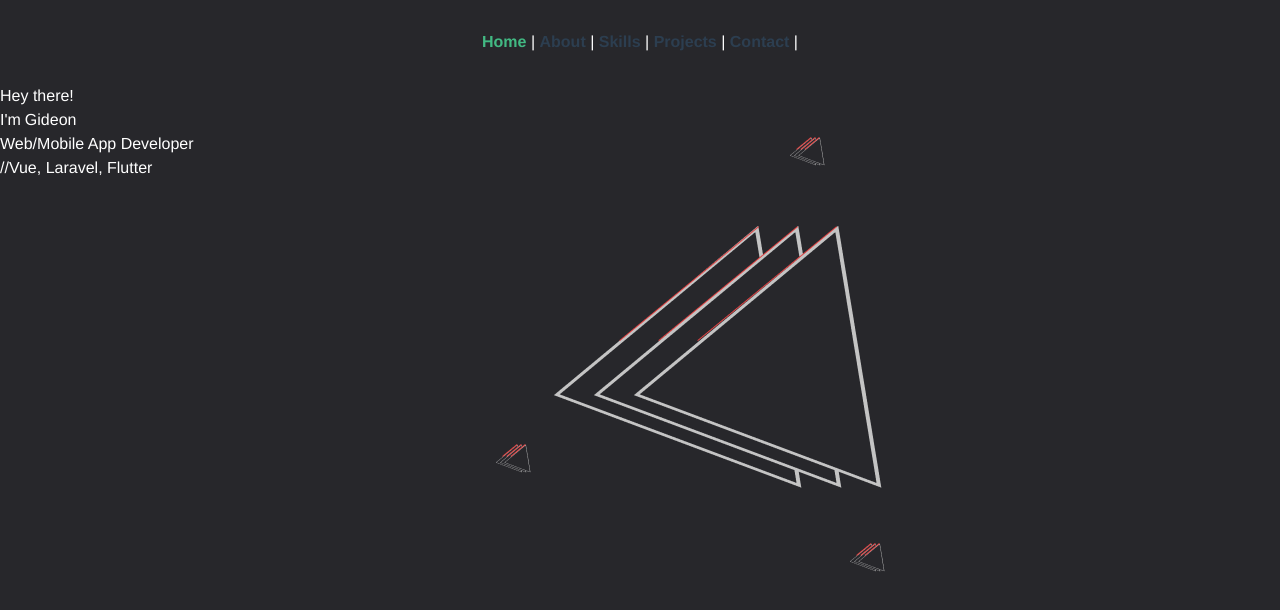
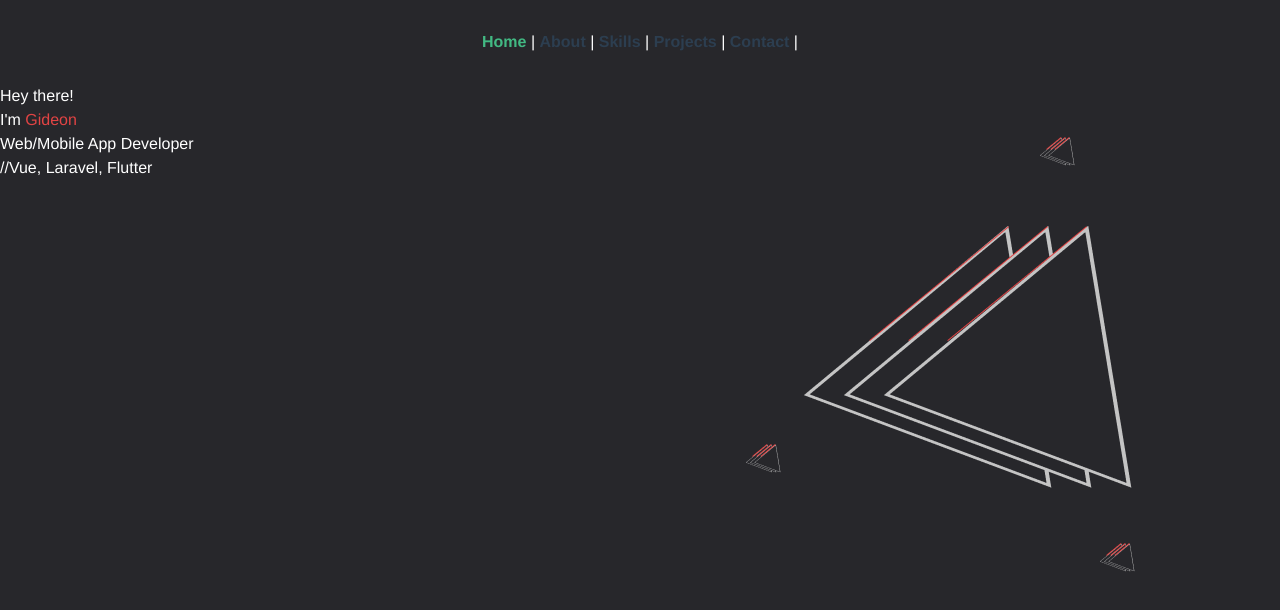
Before and after one commit to gideonpeters/dev-portfolio, a Vue app: page / in a window 1280 px wide. Shown: the top 610 px of the page. Built offline with nearby package versions, Linux system fonts and the light colour scheme.

Commit message:
made some changes

```diff
--- a/public/index.html
+++ b/public/index.html
@@ -1,15 +1,18 @@
 <!DOCTYPE html>
 <html lang="en">
 	<head>
-    <meta charset="utf-8">
-    <meta http-equiv="X-UA-Compatible" content="IE=edge">
-    <meta name="viewport" content="width=device-width,initial-scale=1.0">
-    <link rel="icon" href="<%= BASE_URL %>favicon.ico">
-    <title>portfolio</title>
+		<meta charset="utf-8" />
+		<meta http-equiv="X-UA-Compatible" content="IE=edge" />
+		<meta name="viewport" content="width=device-width,initial-scale=1.0" />
+		<link rel="icon" href="<%= BASE_URL %>favicon.ico" />
+		<title>Gideon Peters</title>
 	</head>
 	<body>
 		<noscript>
-      <strong>We're sorry but portfolio doesn't work properly without JavaScript enabled. Please enable it to continue.</strong>
+			<strong
+				>We're sorry but portfolio doesn't work properly without
+				JavaScript enabled. Please enable it to continue.</strong
+			>
 		</noscript>
 		<div id="app"></div>
 		<!-- built files will be auto injected -->
--- a/src/views/Contact.vue
+++ b/src/views/Contact.vue
@@ -1,5 +1,10 @@
 <template>
 	<div class="contact">
 		<h1>Contact me.</h1>
+
+		<div>
+			I am available to work on your freelance projects and for consulting
+			purposes; do reach out!
+		</div>
 	</div>
 </template>
--- a/src/views/Home.vue
+++ b/src/views/Home.vue
@@ -1,16 +1,15 @@
 <template>
 	<div class="home">
-		<div class=" d-flex">
+		<div class="d-flex justify-around">
 			<div class="flex-fill text-left">
-				<div>Hey there!</div>
-				<div class="d-flex">
-					<div>I'm</div>
-					<div class="pl-1">Gideon</div>
+				<div>
+					Hey there! <br />
+					I'm <span class="gideon-name">Gideon</span>
 				</div>
 				<div>Web/Mobile App Developer</div>
 				<div>//Vue, Laravel, Flutter</div>
 			</div>
-			<div class=" flex-fill p-5">
+			<div class=" p-5 ">
 				<img alt="Vue logo" src="../assets/logo.png" />
 			</div>
 		</div>
@@ -29,3 +28,9 @@ export default {
 	}
 };
 </script>
+
+<style lang="scss" scoped>
+.gideon-name {
+	color: #e24444;
+}
+</style>
```
Lines whose indentation alone changed are shown as unchanged.
